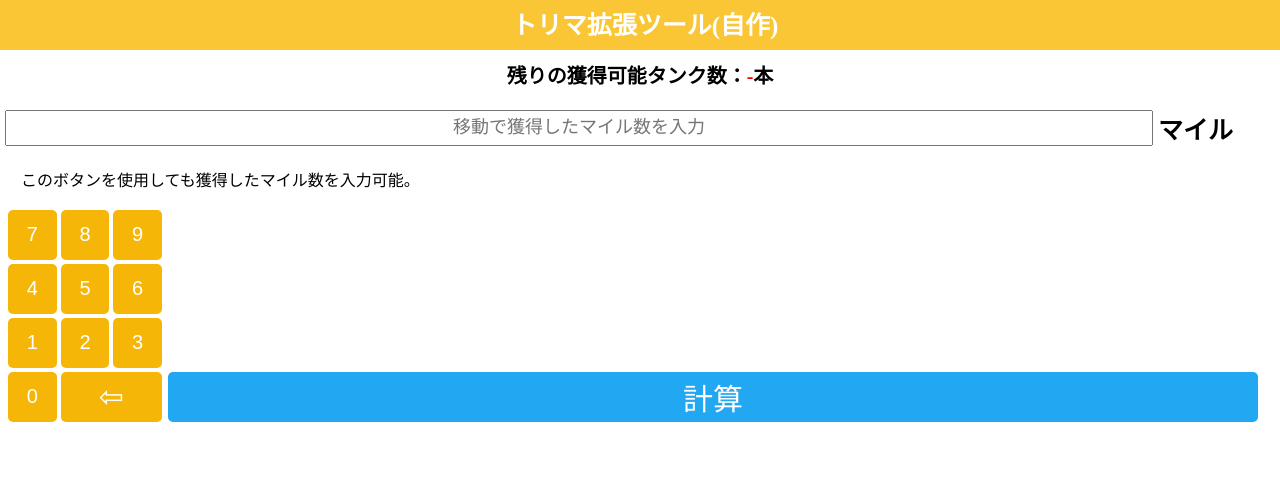
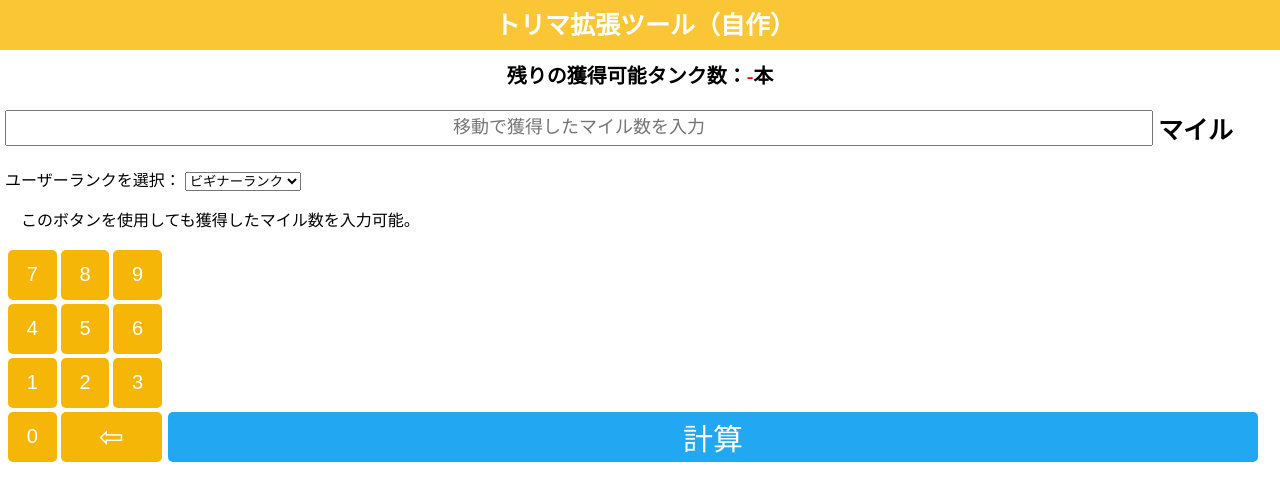
Before and after one commit to osechi-1111/TrimaExtentionTools, a plain HTML site: page index.html in a window 1280 px wide. Drawn offline with Linux system fonts and the light colour scheme.

Commit message:
Update index.html

```diff
--- a/index.html
+++ b/index.html
@@ -10,7 +10,7 @@
 
 <body>
   <div class="header">
-    <h1>トリマ拡張ツール(自作)</h1>
+    <h1>トリマ拡張ツール（自作）</h1>
   </div>
   <div class="result">
     <h1>残りの獲得可能タンク数：<span id="resultSpan">-</span>本</h1>
@@ -18,6 +18,16 @@
   <div class="input">
     <input placeholder="移動で獲得したマイル数を入力" id="resultValue">
     <h2>マイル</h2>
+  </div>
+  <div class="userRank">
+    ユーザーランクを選択：
+    <select id="userRankSelect">
+      <option value="60">ビギナーランク</option>
+      <option value="60">ブロンズランク</option>
+      <option value="70">シルバーランク</option>
+      <option value="80">ゴールドランク</option>
+      <option value="100">プラチナランク</option>
+    </select>
   </div>
   <div class="numberButton">
     <p>　このボタンを使用しても獲得したマイル数を入力可能。</p>
@@ -42,6 +52,10 @@
       </tr>
     </table>
     <input type="button" value="計算" onclick="get_number(this)" class="calcButton">
+    <div id="errorMessage">
+      <h1 id="errorTitle"></h1>
+      <p id="errorContent"></p>
+    </div>
   </div>
 
   <script src="script.js"></script>
```
